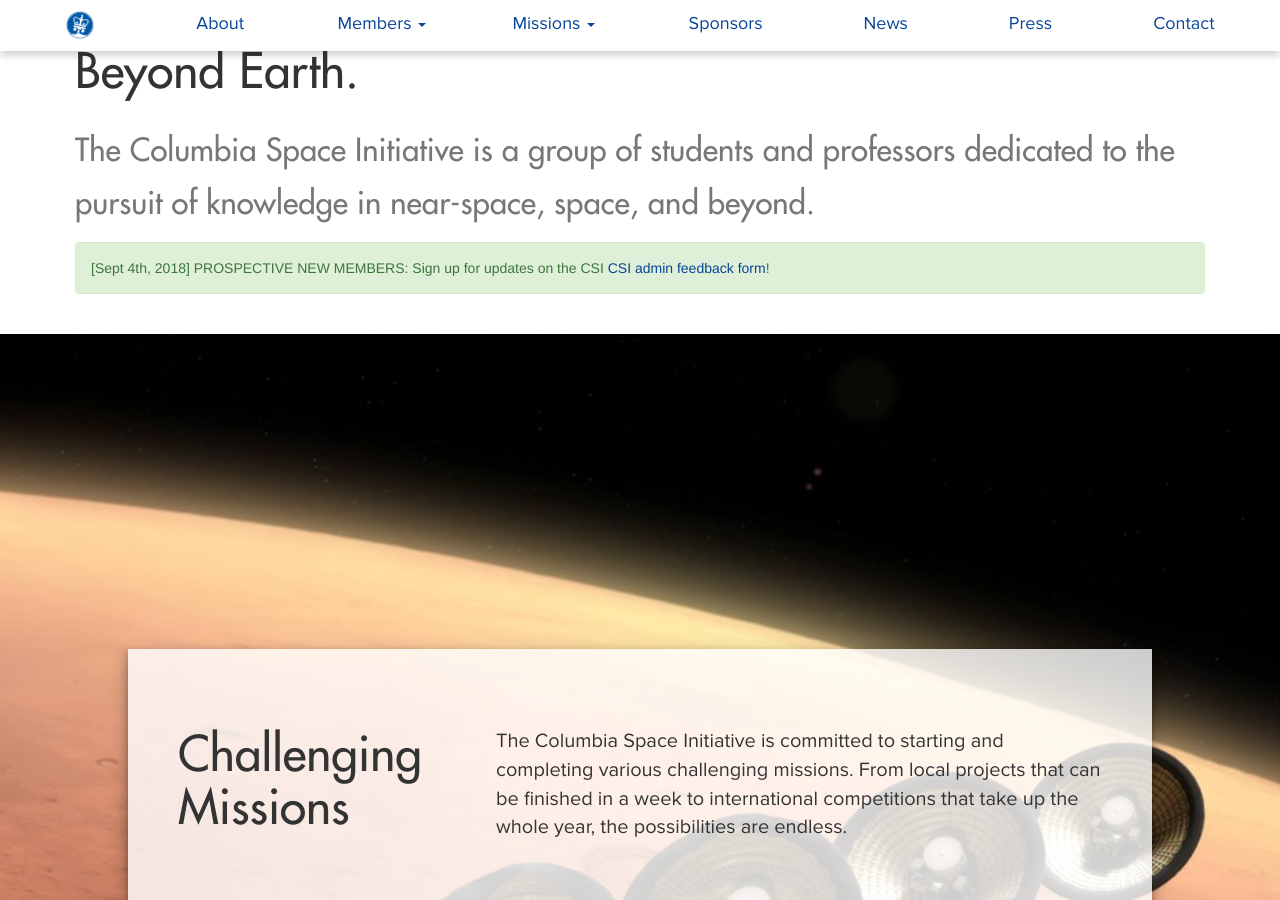
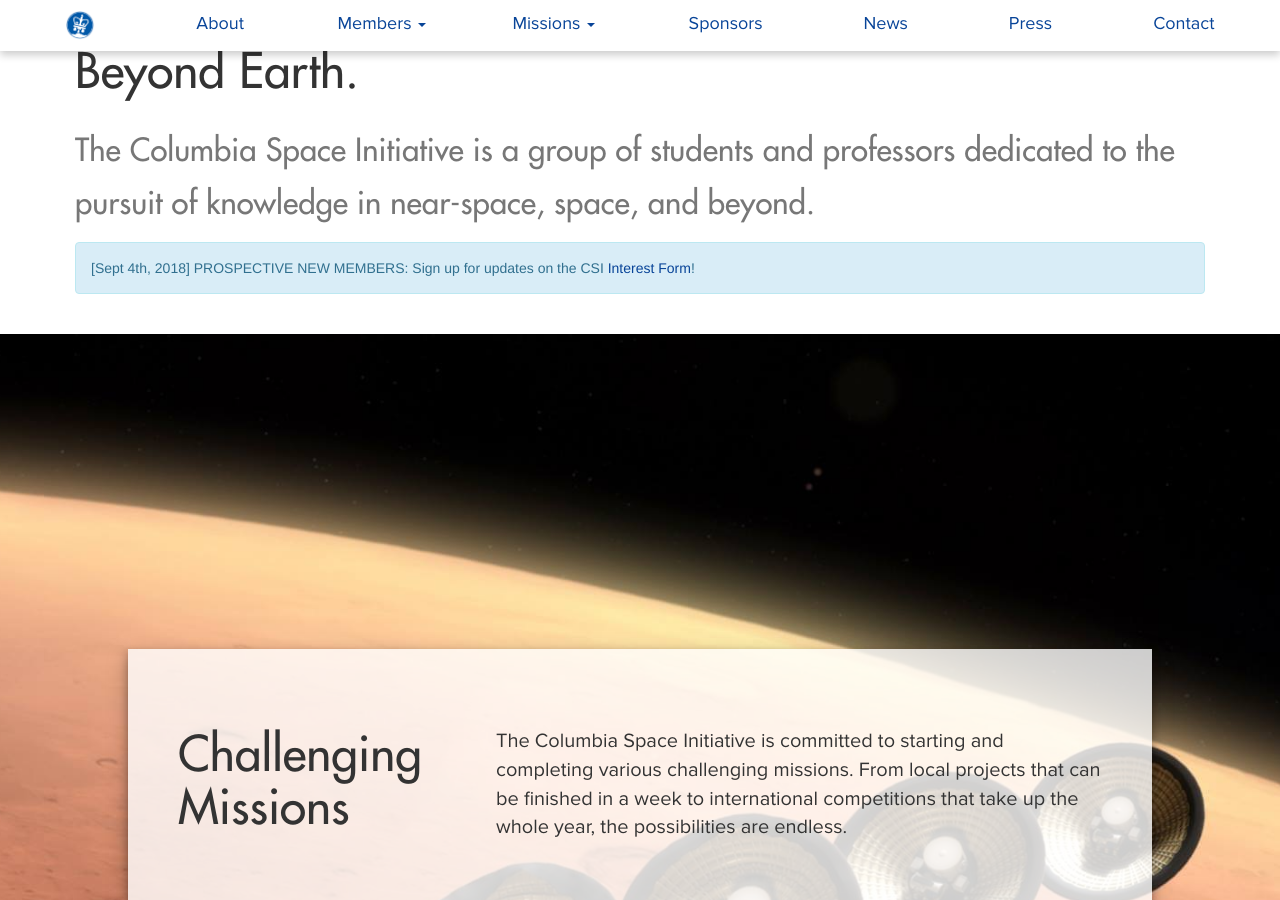
Before and after one commit to columbiaspace/columbiaspace.org, a Jekyll site: the page built from index.html, in a window 1280 px wide and 900 px high, scrolled down 906 px. Built offline with Jekyll 4.4.1, drawn with Linux system fonts in a browser that asks for light colours; nearby versions of some CDN libraries; comment, search, counter and statistics services are not loaded.

Commit message:
fix typo

```diff
--- a/index.html
+++ b/index.html
@@ -22,9 +22,9 @@
 	The Columbia Space Initiative is a group of students and professors dedicated to the pursuit of knowledge in near-space, space, and beyond.
     </small></h2>
 
-    <div class="alert alert-success">[Sept 4th, 2018] PROSPECTIVE NEW MEMBERS: Sign up for updates on the CSI
+    <div class="alert alert-info">[Sept 4th, 2018] PROSPECTIVE NEW MEMBERS: Sign up for updates on the CSI
       <a href="https://docs.google.com/forms/d/e/1FAIpQLSdLnaOhq0zRt0pC5v1jZAAF87dySF4Z-ACDiS3USok8257VtQ/viewform">
-      CSI admin feedback form</a>!
+      Interest Form</a>!
     </div>
 
   </div>
```
